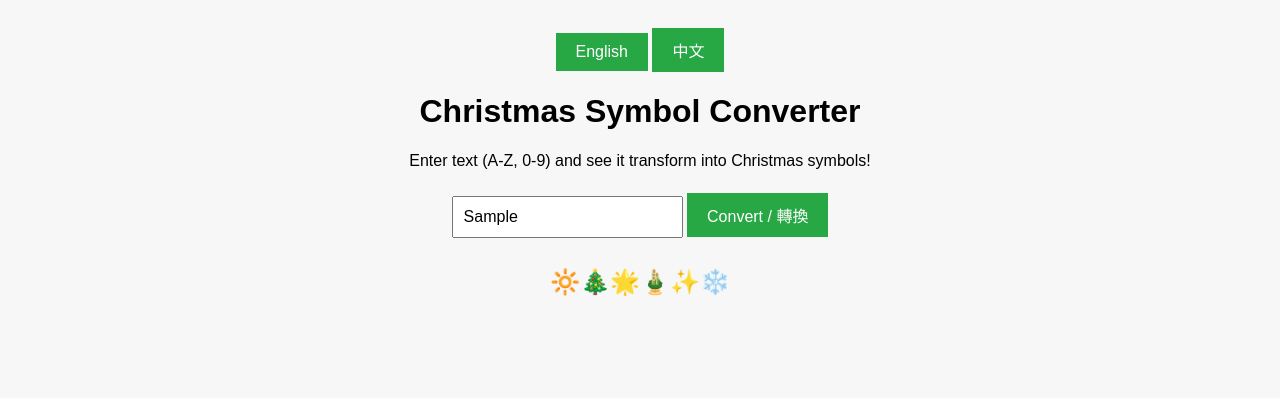
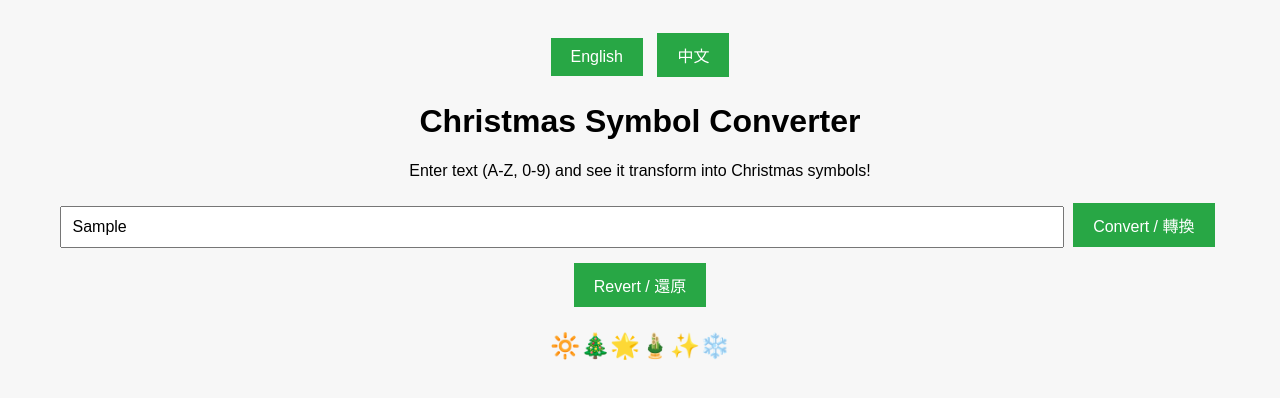
Before and after one commit to Juliacreat/A-Website-for-testing, a plain HTML site: page index.html in a window 1280 px wide. Both pictures are taken after typing "Sample" into the empty fields and a click on the button "Convert / 轉換". Drawn offline with Linux system fonts and the light colour scheme.

Commit message:
Update index.html

```diff
--- a/index.html
+++ b/index.html
@@ -15,6 +15,7 @@
             padding: 10px;
             font-size: 16px;
             margin: 10px 0;
+            width: 80%;
         }
         button {
             padding: 10px 20px;
@@ -23,6 +24,7 @@
             color: white;
             border: none;
             cursor: pointer;
+            margin: 5px;
         }
         button:hover {
             background-color: #218838;
@@ -30,6 +32,7 @@
         .output {
             margin-top: 20px;
             font-size: 24px;
+            white-space: pre-wrap; /* 確保空白可以正常顯示 */
         }
         .lang-switch {
             margin-bottom: 20px;
@@ -45,6 +48,7 @@
     <p id="description">Enter text (A-Z, 0-9) and see it transform into Christmas symbols!</p>
     <input type="text" id="inputText" placeholder="Enter text here / 輸入文字">
     <button onclick="convertToSymbols()">Convert / 轉換</button>
+    <button onclick="convertToText()">Revert / 還原</button>
     <div class="output" id="output"></div>
 
     <script>
@@ -57,8 +61,13 @@
             'U': '🛷', 'V': '⛸️', 'W': '⛄', 'X': '🧦', 'Y': '🎠',
             'Z': '⛪', '0': '🎐', '1': '🌌', '2': '🕊️', '3': '🍷',
             '4': '🥂', '5': '🎶', '6': '📯', '7': '🔖', '8': '📜',
-            '9': '🧸'
+            '9': '🧸', ' ': ' ' // 空白直接對應為空白
         };
+
+        // 建立符號反向對照表
+        const symbolToChar = Object.fromEntries(
+            Object.entries(charToSymbol).map(([key, value]) => [value, key])
+        );
 
         // 語言資料
         const languages = {
@@ -66,13 +75,15 @@
                 title: "Christmas Symbol Converter",
                 description: "Enter text (A-Z, 0-9) and see it transform into Christmas symbols!",
                 placeholder: "Enter text here",
-                button: "Convert"
+                buttonConvert: "Convert",
+                buttonRevert: "Revert"
             },
             zh: {
                 title: "聖誕符號轉換器",
                 description: "輸入文字（A-Z, 0-9），看看它變成聖誕符號！",
                 placeholder: "輸入文字",
-                button: "轉換"
+                buttonConvert: "轉換",
+                buttonRevert: "還原"
             }
         };
 
@@ -85,7 +96,8 @@
             document.getElementById('title').textContent = languages[lang].title;
             document.getElementById('description').textContent = languages[lang].description;
             document.getElementById('inputText').placeholder = languages[lang].placeholder;
-            document.querySelector('button[onclick="convertToSymbols()"]').textContent = languages[lang].button;
+            document.querySelector('button[onclick="convertToSymbols()"]').textContent = languages[lang].buttonConvert;
+            document.querySelector('button[onclick="convertToText()"]').textContent = languages[lang].buttonRevert;
         }
 
         // 符號轉換函數
@@ -95,7 +107,17 @@
             for (const char of input) {
                 result += charToSymbol[char] || char; // 如果無對應圖案，保留原字符
             }
-            document.getElementById('output').innerHTML = result;
+            document.getElementById('output').textContent = result;
+        }
+
+        // 還原轉換函數
+        function convertToText() {
+            const input = document.getElementById('inputText').value;
+            let result = '';
+            for (const symbol of input) {
+                result += symbolToChar[symbol] || symbol; // 如果無對應字符，保留原符號
+            }
+            document.getElementById('output').textContent = result;
         }
     </script>
 </body>
```
